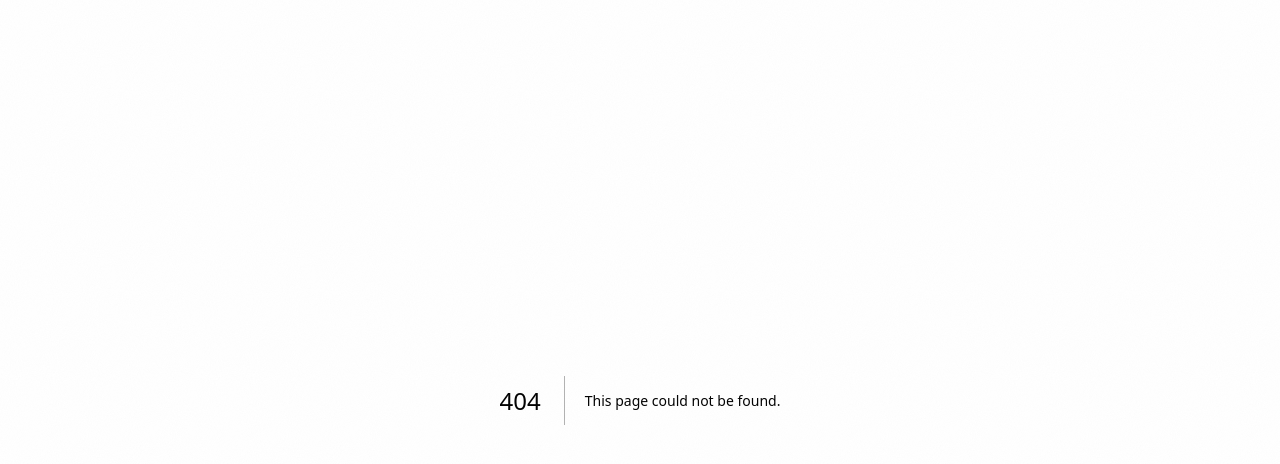
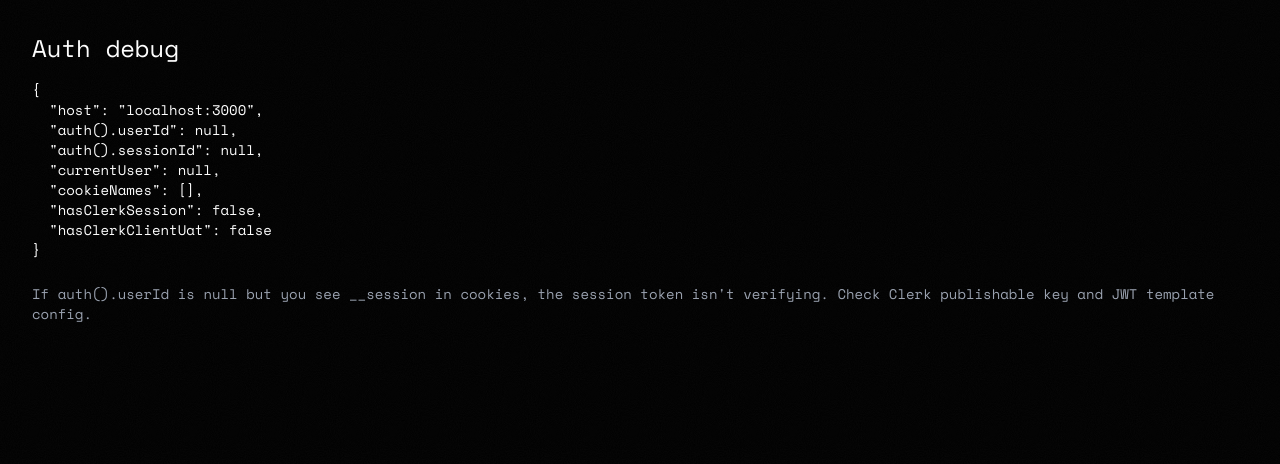
Before and after one commit to Khari2010/LME-Website, a Next.js app: page /debug in a window 1280 px wide. Before the commit this address had no page. Shown: the top 464 px of the page. Built offline with nearby package versions, Linux system fonts and the light colour scheme; no server answers.

Commit message:
chore: add /debug page to inspect auth() state from server

```diff
--- /dev/null
+++ b/src/app/debug/page.tsx
@@ -0,0 +1,44 @@
+import { auth, currentUser } from "@clerk/nextjs/server";
+import { cookies, headers } from "next/headers";
+
+export const dynamic = "force-dynamic";
+
+export default async function DebugPage() {
+  const a = await auth();
+  const user = await currentUser().catch((e) => ({ _error: String(e) }));
+  const c = await cookies();
+  const h = await headers();
+  const cookieNames = c.getAll().map((x) => x.name);
+  const host = h.get("host");
+
+  return (
+    <main className="min-h-screen bg-black text-white p-8 font-mono text-sm">
+      <h1 className="text-2xl mb-4">Auth debug</h1>
+      <pre className="whitespace-pre-wrap">
+        {JSON.stringify(
+          {
+            host,
+            "auth().userId": a.userId,
+            "auth().sessionId": a.sessionId,
+            "auth().orgId": a.orgId,
+            currentUser: user
+              ? "_error" in user
+                ? user
+                : { id: (user as { id: string }).id }
+              : null,
+            cookieNames,
+            hasClerkSession: cookieNames.includes("__session"),
+            hasClerkClientUat: cookieNames.includes("__client_uat"),
+          },
+          null,
+          2,
+        )}
+      </pre>
+      <p className="mt-6 text-gray-400">
+        If <code>auth().userId</code> is null but you see <code>__session</code> in
+        cookies, the session token isn&apos;t verifying. Check Clerk publishable
+        key and JWT template config.
+      </p>
+    </main>
+  );
+}
```
